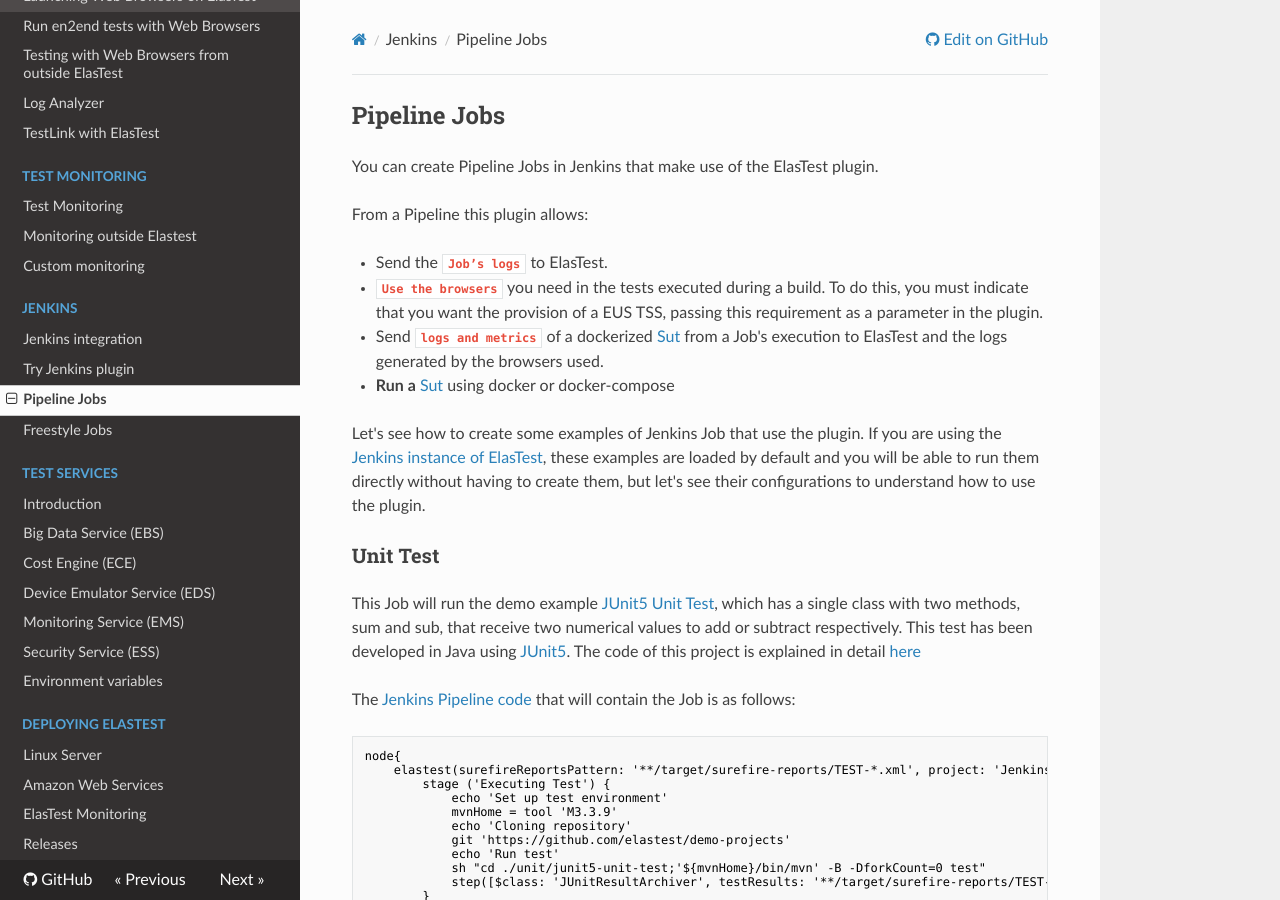
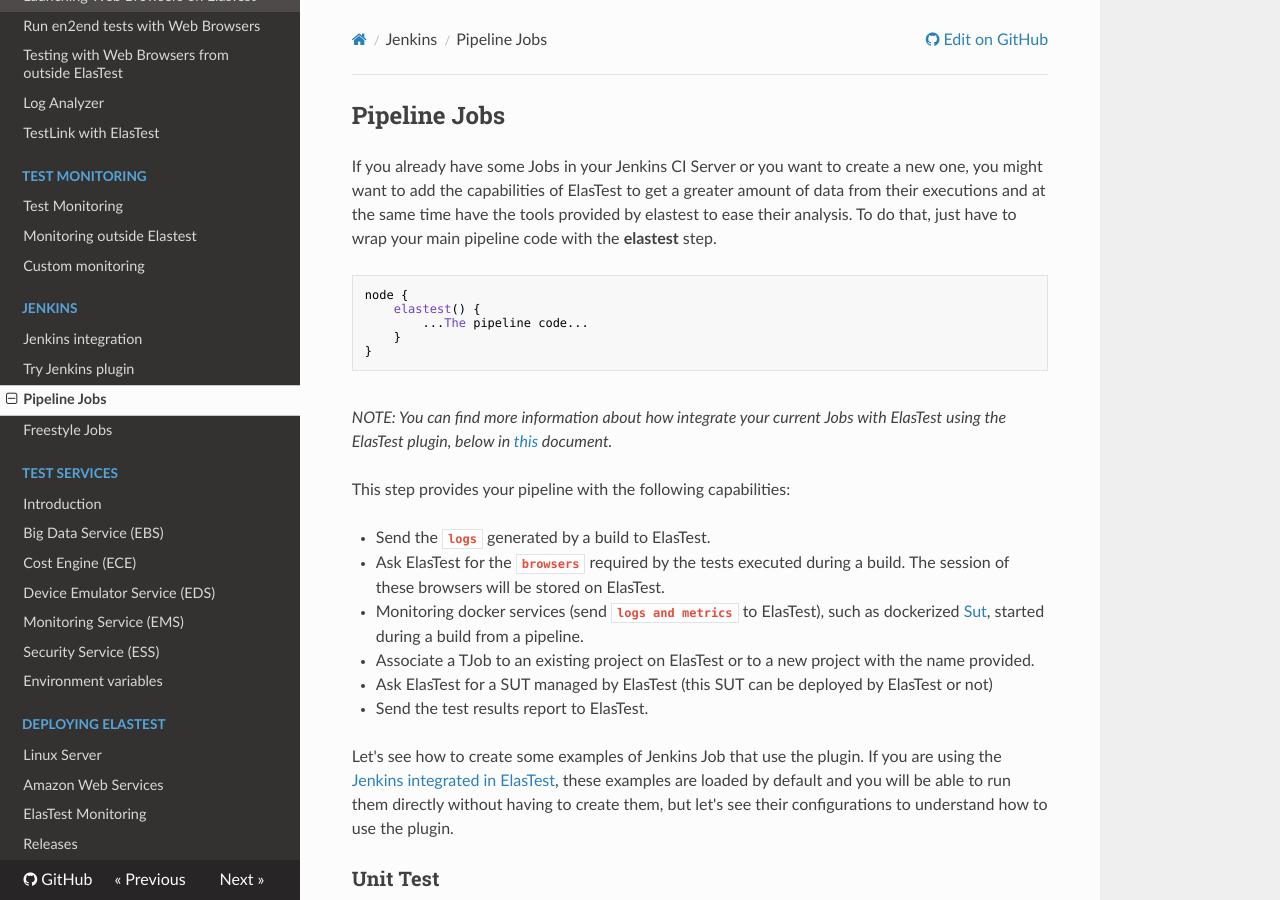
Before and after one commit to elastest/elastest.io-docs, an MkDocs documentation site: the page built from docs/jenkins/pipeline.md, in a window 1280 px wide and 900 px high. Built offline with MkDocs 1.6.1, drawn with Linux system fonts in a browser that asks for light colours; nearby versions of some CDN libraries; old or Windows-style settings are respelled for this version of MkDocs.

Commit message:
Improve documentation

````diff
--- a/docs/jenkins/pipeline.md
+++ b/docs/jenkins/pipeline.md
@@ -6,16 +6,30 @@
 </div>
 </div>
 
-You can create Pipeline Jobs in Jenkins that make use of the ElasTest plugin.
+If you already have some Jobs in your Jenkins CI Server or you want to create a new one, you might want to add the capabilities of ElasTest to get a greater amount of data from their executions and at the same time have the tools provided by elastest to ease their analysis. To do that, just have to wrap your main pipeline code with the **elastest** step.
 
-From a Pipeline this plugin allows:
+```
+node {
+    elastest() {
+        ...The pipeline code...
+    }
+}
+```
+<div class="range range-xs range-xs-center warning-range">
+    <div class="cell-xs-2 cell-lg-1" style="text-align: center;"><span class="icon mdi mdi-information-outline warning-span"></span></div>
+    <div class="cell-xs-10 cell-lg-11 warning-text"><p><i>NOTE: You can find more information about how integrate your current Jobs with ElasTest using the ElasTest plugin, below in <a href="#addElasTestToYourJob">this</a> document.</i></p></div>
+</div>
 
--   Send the **`Job’s logs`** to ElasTest.
--   **`Use the browsers`** you need in the tests executed during a build. To do this, you must indicate that you want the provision of a EUS TSS, passing this requirement as a parameter in the plugin.
--   Send **`logs and metrics`** of a dockerized [Sut](/testing/sut) from a Job's execution to ElasTest and the logs generated by the browsers used.
--   **Run a** [Sut](/testing/sut) using docker or docker-compose
+This step provides your pipeline with the following capabilities:
 
-Let's see how to create some examples of Jenkins Job that use the plugin. If you are using the [Jenkins instance of ElasTest](/jenkins/), these examples are loaded by default and you will be able to run them directly without having to create them, but let's see their configurations to understand how to use the plugin.
+-   Send the **`logs`** generated by a build to ElasTest.
+-   Ask ElasTest for the **`browsers`** required by the tests executed during a build. The session of these browsers will be stored on ElasTest.
+-   Monitoring docker services (send **`logs and metrics`** to ElasTest), such as dockerized [Sut](/testing/sut), started during a build from a pipeline.
+-   Associate a TJob to an existing project on ElasTest or to a new project with the name provided.
+-   Ask ElasTest for a SUT managed by ElasTest (this SUT can be deployed by ElasTest or not)
+-   Send the test results report to ElasTest.
+
+Let's see how to create some examples of Jenkins Job that use the plugin. If you are using the [Jenkins integrated in ElasTest](/jenkins/), these examples are loaded by default and you will be able to run them directly without having to create them, but let's see their configurations to understand how to use the plugin.
 
 <h3 class="holder-subtitle link-top">Unit Test</h3>
 
@@ -405,7 +419,7 @@
 <!-- ************ Add ElasTest ************ -->
 <!-- ************************************** -->
 
-<h3 class="holder-subtitle link-top">Add ElasTest to your current Jenkins Jobs</h3>
+<h3 id="addElasTestToYourJob" class="holder-subtitle link-top">Add ElasTest to your current Jenkins Jobs</h3>
 
 <div class="range range-xs range-xs-center warning-range">
     <div class="cell-xs-2 cell-lg-1" style="text-align: center;"><span class="icon mdi mdi-information-outline warning-span"></span></div>
````
